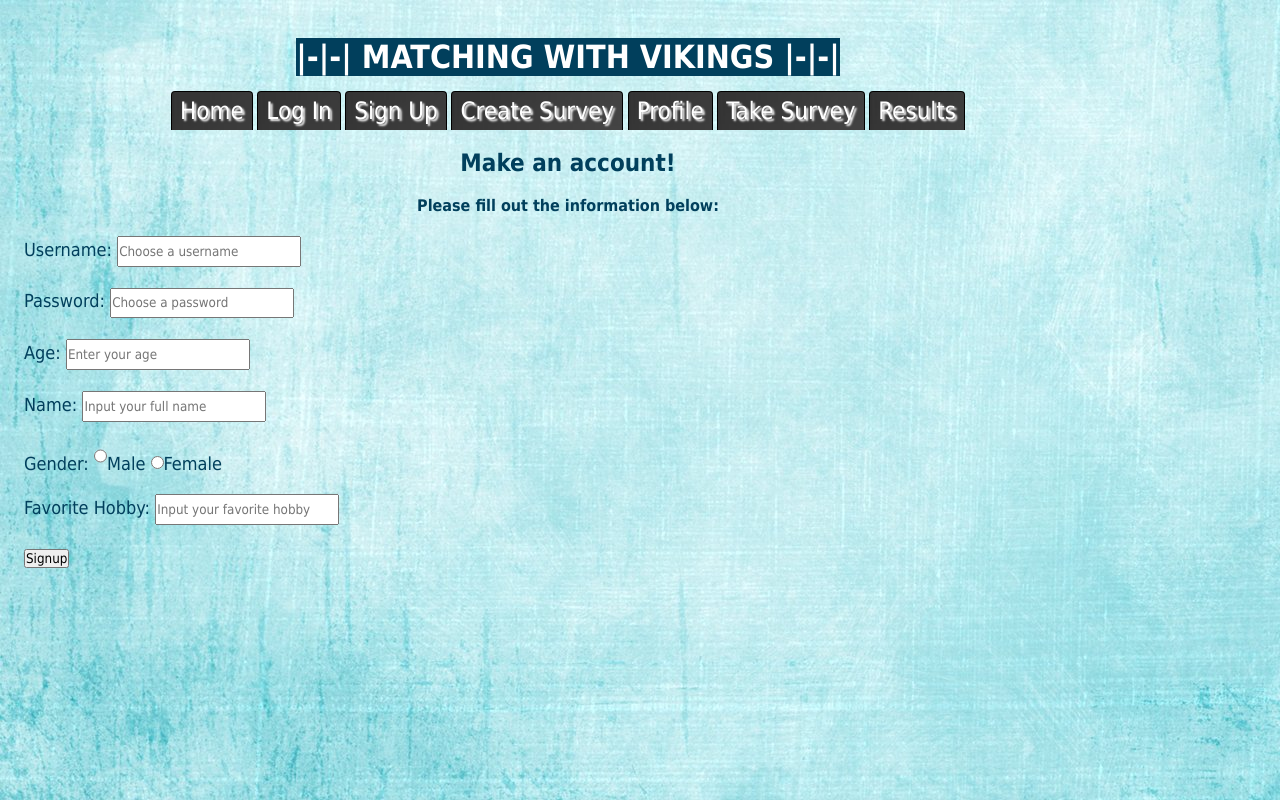
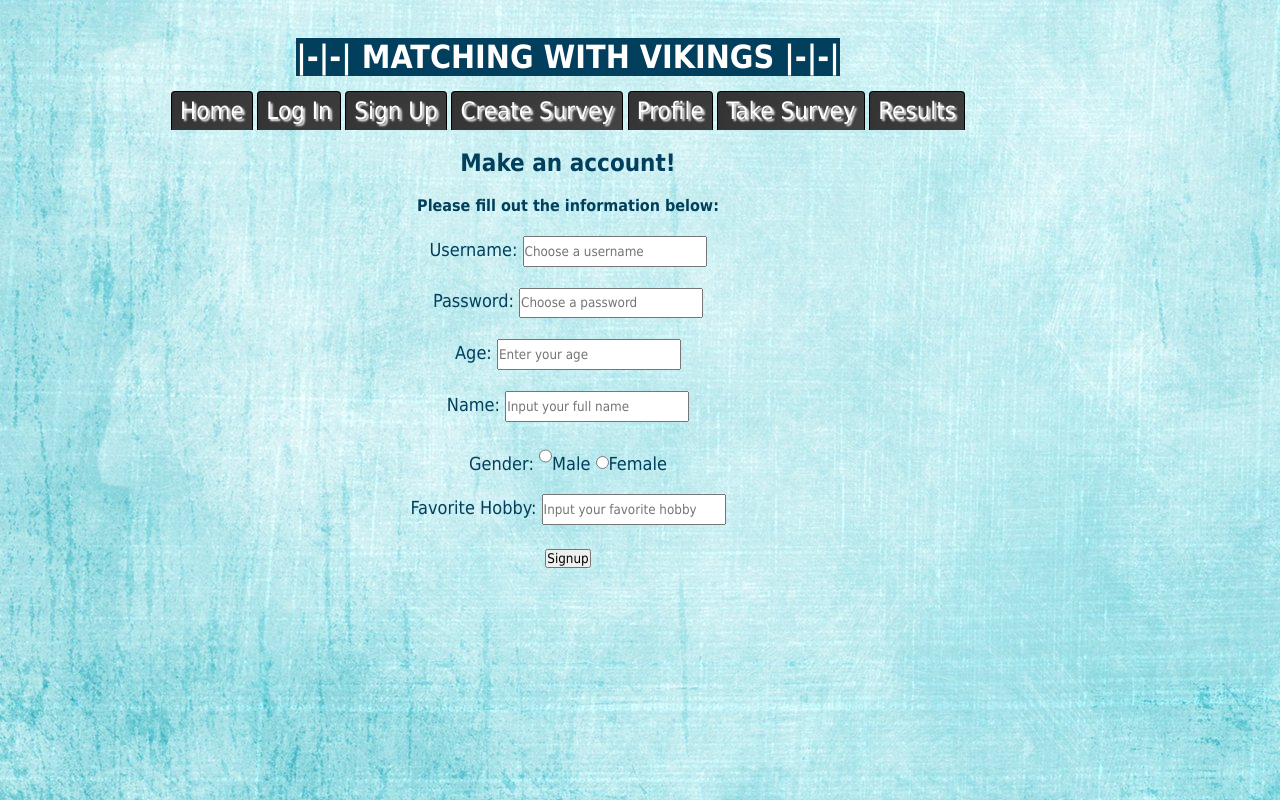
Before and after one commit to dlevylambert/Vikings, a Flask app: page /signup in a window 1280 px wide. Run offline with Flask 2, Linux system fonts and the light colour scheme; parts of the project's set-up code (start-up, migrations or seed data) failed here and were passed over; some libraries are stand-ins or nearby versions.

Commit message:
changed signup

```diff
--- a/templates/signup.html
+++ b/templates/signup.html
@@ -22,7 +22,7 @@
 </div>
 
 </div>
-  <div id="input" class="one_half" >
+  <div id="input" class="one_half" align="center" >
     <form action="" method="POST">
   <font size="4">
 <br>
@@ -33,7 +33,7 @@ Password: <input type="password" size="25" style="height:2em;line-height:1.5em;"
 Age:   <input type="text" size="25" style="height:2em;line-height:1.5em;" name="Age" class="button magenta" placeholder="Enter your age"></input>
 <br><br>
 </div>
-<div id="input" class="one_half last">
+<div id="input" class="one_half last" align="center">
 Name: <input type="text" size="25" style="height:2em;line-height:1.5em;" name="RealName" class="button magenta" placeholder="Input your full name"></input>
 <br><br>
 Gender: <input type="radio" size="25" style="height:2em;line-height:1.5em;" name="Gender" class="button magenta" value = "Male">Male</input>
@@ -47,7 +47,9 @@ Favorite Hobby: <input type="text" size="25" style="height:2em;line-height:1.5em
   style="height:2em;line-height:1.5em;" name="Youtube" class=""
   placeholder = "Input the URL of your favorite youtube
   video"></input>  -->
+    </div>
 
+  <div id="input" class="one_full" align="center" >
       <input class="button red rounded large" type="submit" name="submitsignup" value="Signup" class=""></input>
       <br><br>
     </form>
```
